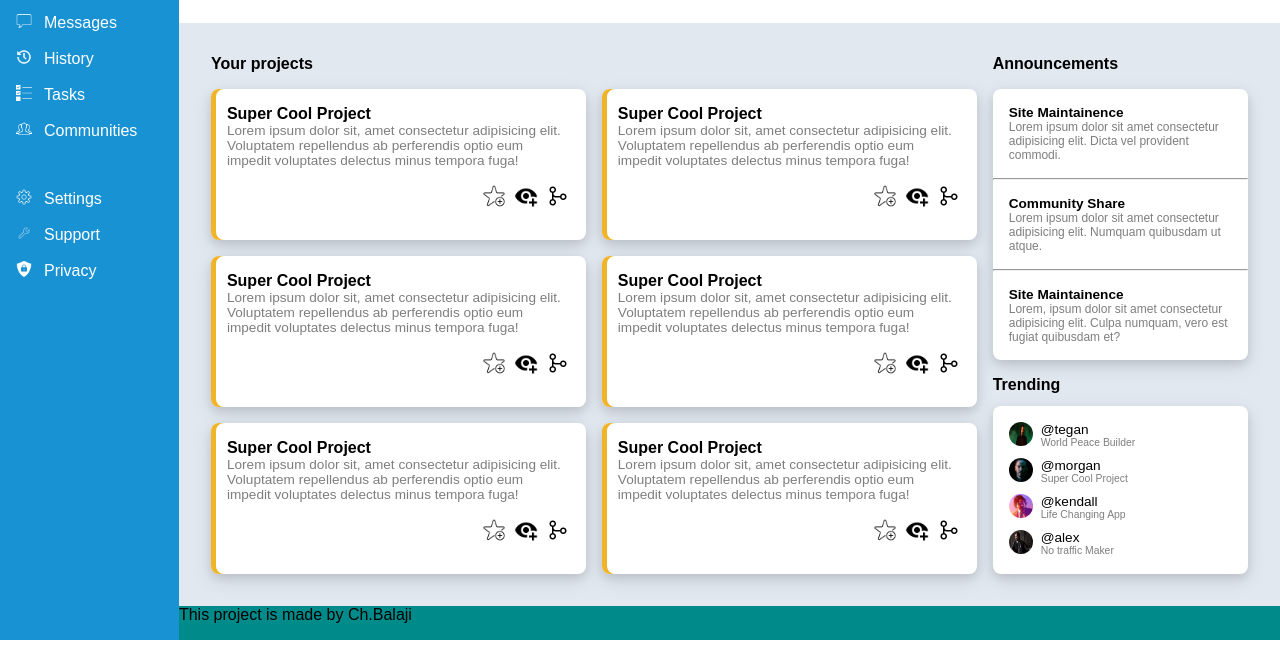
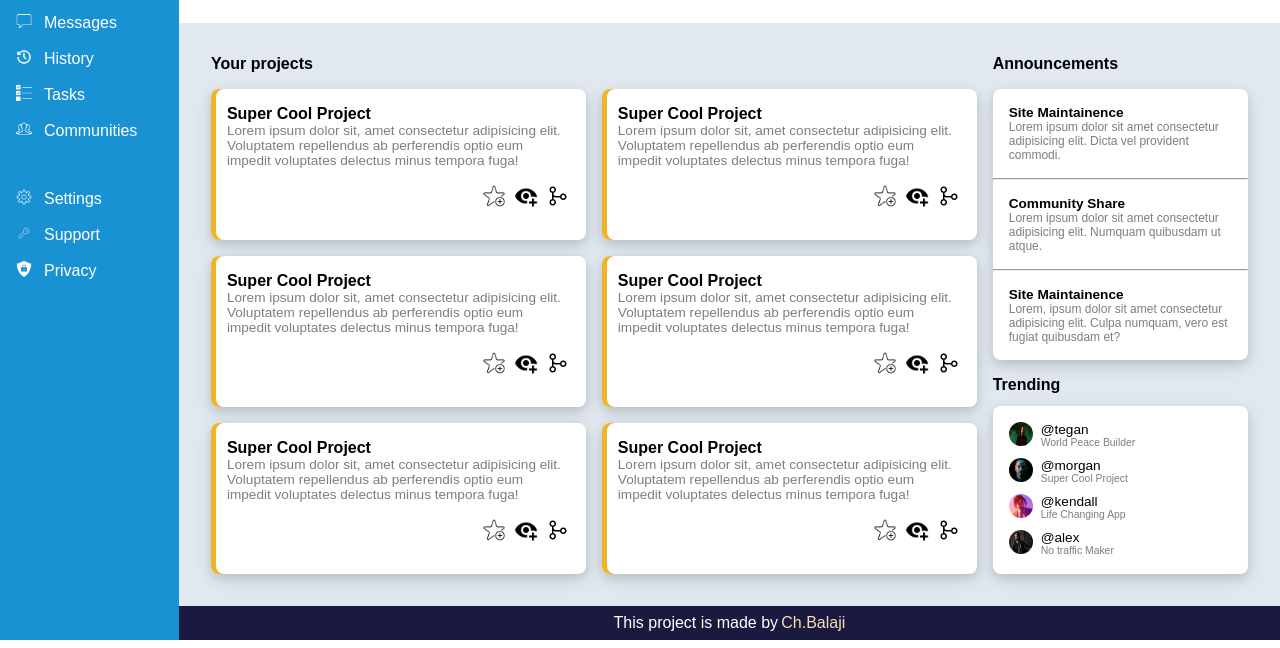
Before and after one commit to balajich004/Admin-dashboard, a plain HTML site: page index.html in a window 1280 px wide. Shown: the part 152-800 px from the top of the page. Drawn offline with Linux system fonts and the light colour scheme.

Commit message:
Completed the final footer part

```diff
--- a/styles/style.css
+++ b/styles/style.css
@@ -265,3 +265,15 @@ color: rgb(126, 126, 126);
     box-shadow: 0 4px 8px rgba(0, 0, 0, 0.1), 0 6px 20px rgba(0, 0, 0, 0.1);
 
 }
+.footer{
+    display: flex;
+    justify-content: center;
+    align-items: center;
+    background-color: #1a1a40;
+    color: white;
+    gap:0.2rem;
+}
+.footer a{
+    text-decoration: none;
+    color: wheat;
+}
```
